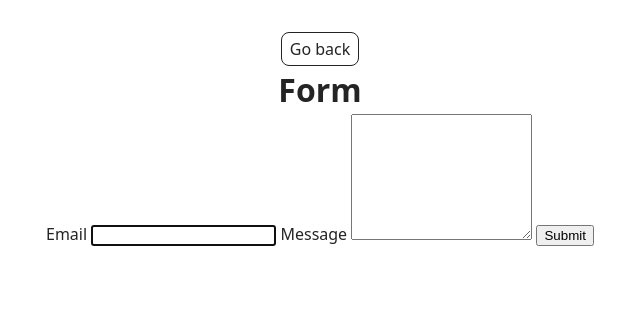
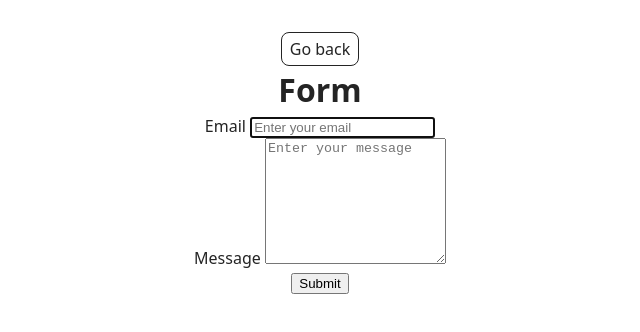
Before and after one commit to mwwwwwwwwe/goit-js-hw-09, a plain HTML site: page 2-form.html in a window 1280 px wide. Shown: the whole page, without its empty margins (320-960 px from the left). Drawn offline with Linux system fonts and the light colour scheme.

Commit message:
Deploying to gh-pages from @ mwwwwwwwwe/goit-js-hw-09@1b71fceb60f862b08dcc2309fb5c78f884bf61ec 🚀

```diff
--- a/2-form.html
+++ b/2-form.html
@@ -5,35 +5,54 @@
     <meta http-equiv="X-UA-Compatible" content="IE=edge" />
     <meta name="viewport" content="width=device-width, initial-scale=1.0" />
     <title>Form</title>
-    <script type="module" crossorigin src="/goit-js-hw-09/assets/styles-CRu2u_B2.js"></script>
+    <script type="module" crossorigin src="/goit-js-hw-09/2-form.js"></script>
+    <link rel="modulepreload" crossorigin href="/goit-js-hw-09/assets/styles-CRu2u_B2.js">
     <link rel="stylesheet" crossorigin href="/goit-js-hw-09/assets/styles-BL40ySI3.css">
   </head>
   <body>
-
-
-    <main>
-
-      <div class="container">
+    <main class="main">
+      <div class="container container--sm">
         <a class="back-link" href="./index.html">Go back</a>
         <h1 class="main-title">Form</h1>
       </div>
 
-      <div class="container">
+      <div class="container container--form">
         <form class="feedback-form" autocomplete="off">
-          <label>
-            Email
-            <input type="email" name="email" autofocus />
-          </label>
-          <label>
-            Message
-            <textarea name="message" rows="8"></textarea>
-          </label>
-          <button type="submit">Submit</button>
+
+          <div class="form-field">
+            <label class="form-label" for="email">
+              <span class="form-label-text">Email</span>
+              <input
+                class="form-input"
+                type="email"
+                name="email"
+                id="email"
+                autofocus
+                placeholder="Enter your email"
+                required
+              />
+            </label>
+          </div>
+
+          <div class="form-field">
+            <label class="form-label" for="message">
+              <span class="form-label-text">Message</span>
+              <textarea
+                class="form-textarea"
+                name="message"
+                id="message"
+                rows="8"
+                placeholder="Enter your message"
+                required
+              ></textarea>
+            </label>
+          </div>
+
+          <button class="form-button" type="submit">Submit</button>
+
         </form>
       </div>
-
     </main>
-
 
   </body>
 </html>
--- /dev/null
+++ b/2-form.js
@@ -0,0 +1,2 @@
+import"./assets/styles-CRu2u_B2.js";const a={email:"",message:""},t=document.querySelector(".feedback-form"),r=localStorage.getItem("feedback-form-state");if(r)try{const e=JSON.parse(r);e.email&&e.message&&(a.email=e.email,a.message=e.message,t.email.value=a.email,t.message.value=a.message)}catch(e){console.error("Failed to parse saved data:",e),localStorage.removeItem("feedback-form-state")}t.addEventListener("submit",e=>{e.preventDefault();const s=t.email.value.trim(),m=t.message.value.trim();if(!s||!m){alert("Please fill in all fields");return}if(!/^[^\s@]+@[^\s@]+\.[^\s@]+$/.test(s)){alert("Please enter a valid email address");return}console.log({email:s,message:m}),t.reset(),localStorage.removeItem("feedback-form-state")});t.addEventListener("input",e=>{a.email=t.email.value.trim(),a.message=t.message.value.trim(),(a.email||a.message)&&localStorage.setItem("feedback-form-state",JSON.stringify(a))});
+//# sourceMappingURL=2-form.js.map
```
Also changed, not shown: 1 other file.
